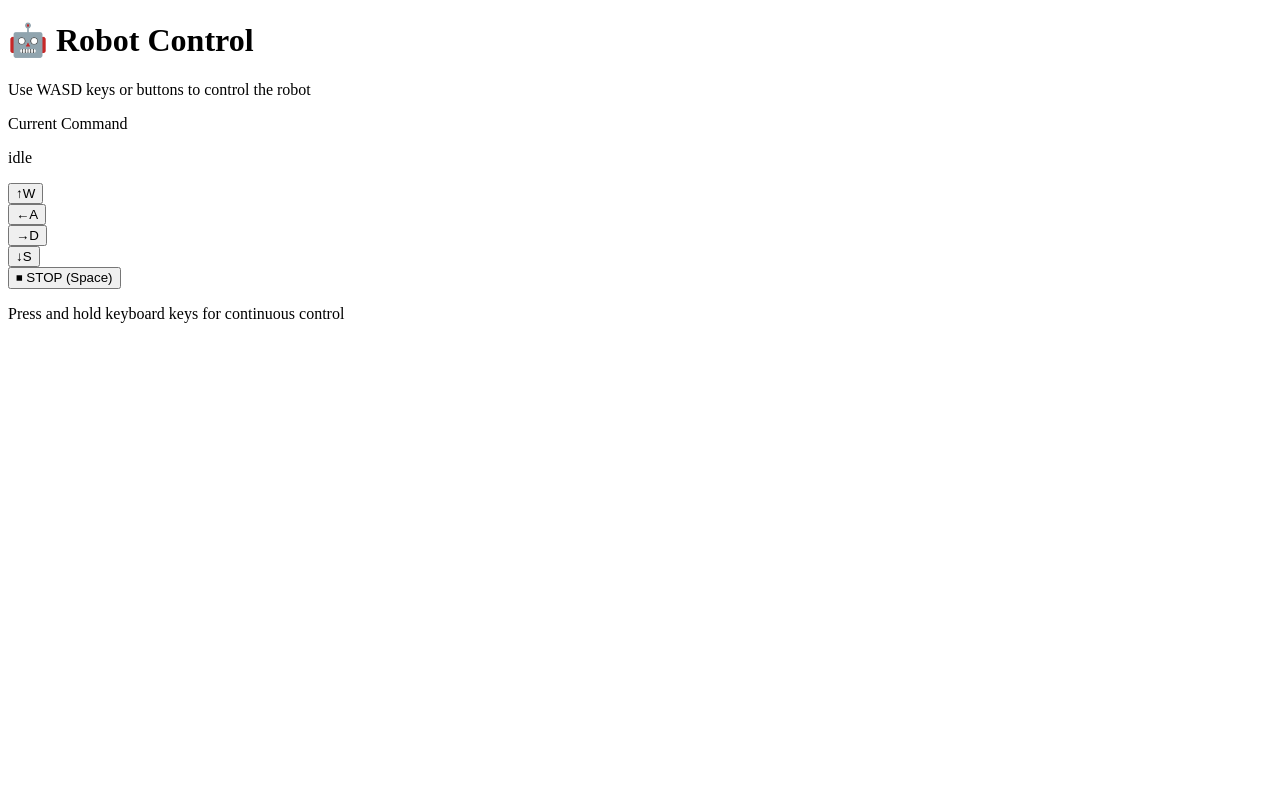
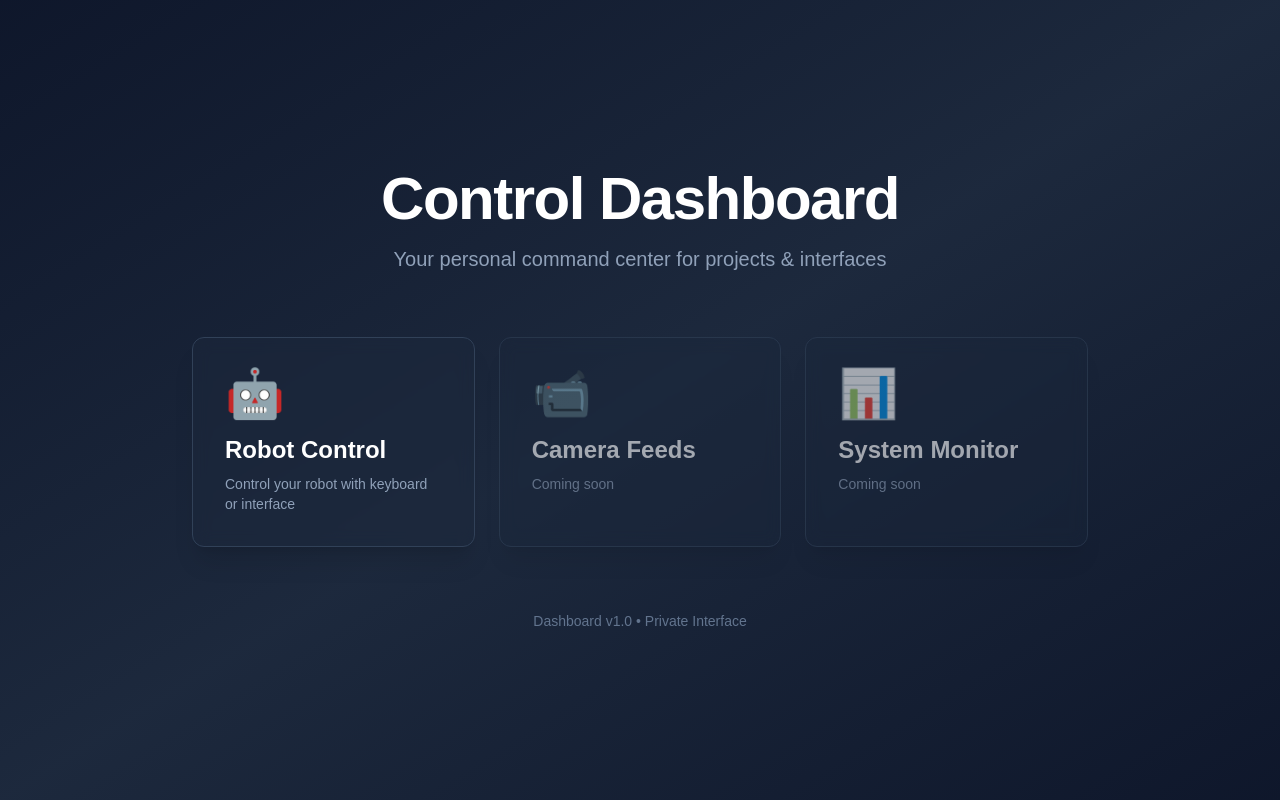
Before and after one commit to Dguminski12/dashboard, a Next.js app: page / in a window 1280 px wide. Built offline with nearby package versions, Linux system fonts and the light colour scheme.

Commit message:
added styling to robotsocket component

```diff
--- /dev/null
+++ b/src/app/layout.tsx
@@ -0,0 +1,18 @@
+import "./globals.css";
+
+export const metadata = {
+  title: "Robot Dashboard",
+  description: "Control system",
+};
+
+export default function RootLayout({
+  children,
+}: {
+  children: React.ReactNode;
+}) {
+  return (
+    <html lang="en">
+      <body>{children}</body>
+    </html>
+  );
+}
--- a/src/app/page.tsx
+++ b/src/app/page.tsx
@@ -1,157 +1,70 @@
-"use client";
+import Link from "next/link";
 
-import {useState, useEffect} from "react";
-
-export default function RobotPage() {
-
-  const [lastCommand, setLastCommand] = useState("");
-
-  useEffect(() => {
-    const keydownHandler = (event: KeyboardEvent) => {
-
-        if (event.repeat) return;
-      switch(event.key.toLowerCase()) {
-        case "w":
-            setLastCommand("forward");
-            break;
-        case "s":
-            setLastCommand("reverse");
-            break;
-        case "a":
-            setLastCommand("left");
-            break;
-        case "d":
-            setLastCommand("right");
-            break;
-        case " ":
-            setLastCommand("stop");
-            break;
-      };
-    };
-
-    window.addEventListener("keydown", keydownHandler);
-    return () => {
-      window.removeEventListener("keydown", keydownHandler);
-    };
-  }, []);
-
-  useEffect(() => {
-    const keyupHandler = (event: KeyboardEvent) => {
-        switch(event.key.toLowerCase()) {
-            case "w":
-                setLastCommand("stop");
-                break;
-            case "s":
-                setLastCommand("stop");
-                break;
-            case "a":
-                setLastCommand("stop");
-                break;
-            case "d":
-                setLastCommand("stop");
-                break;
-            case " ":
-                setLastCommand("stop");
-                break;
-        };
-    };
-
-    window.addEventListener("keyup", keyupHandler);
-    return () => {
-      window.removeEventListener("keyup", keyupHandler);
-    };
-  }, []);
-
+export default function HomePage() {
   return (
     <div className="min-h-screen bg-gradient-to-br from-slate-900 via-slate-800 to-slate-900 flex flex-col items-center justify-center p-8">
-      <div className="max-w-2xl w-full">
+      <div className="max-w-4xl w-full">
         {/* Header */}
-        <div className="text-center mb-12">
-          <h1 className="text-5xl font-bold text-white mb-3 tracking-tight">
-            🤖 Robot Control
+        <div className="text-center mb-16">
+          <h1 className="text-6xl font-bold text-white mb-4 tracking-tight">
+            Control Dashboard
           </h1>
-          <p className="text-slate-400 text-lg">
-            Use WASD keys or buttons to control the robot
+          <p className="text-slate-400 text-xl">
+            Your personal command center for projects & interfaces
           </p>
         </div>
 
-        {/* Command Display */}
-        <div className="bg-slate-800/50 backdrop-blur-sm border border-slate-700 rounded-xl p-6 mb-8 shadow-xl">
-          <div className="text-center">
-            <p className="text-slate-400 text-sm uppercase tracking-wide mb-2">
-              Current Command
-            </p>
-            <p className={`text-3xl font-bold transition-all duration-200 ${
-              lastCommand === "stop" || !lastCommand
-                ? "text-slate-500"
-                : "text-emerald-400"
-            }`}>
-              {lastCommand || "idle"}
+        {/* Dashboard Cards */}
+        <div className="grid grid-cols-1 md:grid-cols-2 lg:grid-cols-3 gap-6">
+
+          {/* Robot Control Card */}
+          <Link href="/robot">
+            <div className="group bg-slate-800/50 backdrop-blur-sm border border-slate-700 rounded-xl p-8 shadow-xl hover:border-emerald-500 hover:shadow-emerald-500/20 transition-all duration-300 cursor-pointer hover:scale-105">
+              <div className="text-5xl mb-4 group-hover:scale-110 transition-transform duration-300">
+                🤖
+              </div>
+              <h2 className="text-2xl font-bold text-white mb-2 group-hover:text-emerald-400 transition-colors duration-300">
+                Robot Control
+              </h2>
+              <p className="text-slate-400 text-sm">
+                Control your robot with keyboard or interface
+              </p>
+            </div>
+          </Link>
+
+          {/* Camera Feeds Card - Placeholder */}
+          <div className="bg-slate-800/50 backdrop-blur-sm border border-slate-700 rounded-xl p-8 shadow-xl opacity-60">
+            <div className="text-5xl mb-4">
+              📹
+            </div>
+            <h2 className="text-2xl font-bold text-white mb-2">
+              Camera Feeds
+            </h2>
+            <p className="text-slate-400 text-sm">
+              Coming soon
             </p>
           </div>
+
+          {/* System Monitor Card - Placeholder */}
+          <div className="bg-slate-800/50 backdrop-blur-sm border border-slate-700 rounded-xl p-8 shadow-xl opacity-60">
+            <div className="text-5xl mb-4">
+              📊
+            </div>
+            <h2 className="text-2xl font-bold text-white mb-2">
+              System Monitor
+            </h2>
+            <p className="text-slate-400 text-sm">
+              Coming soon
+            </p>
+          </div>
+
         </div>
 
-        {/* Control Panel */}
-        <div className="bg-slate-800/50 backdrop-blur-sm border border-slate-700 rounded-xl p-8 shadow-xl">
-          <div className="grid grid-cols-3 grid-rows-3 gap-4 max-w-sm mx-auto">
-            {/* Top Row - Forward */}
-            <div></div>
-            <button
-              onClick={() => setLastCommand("forward")}
-              className="w-full aspect-square bg-slate-700 hover:bg-emerald-600 text-white font-semibold rounded-lg transition-all duration-200 hover:shadow-lg hover:shadow-emerald-500/50 active:scale-95 flex flex-col items-center justify-center gap-1"
-            >
-              <span className="text-2xl">↑</span>
-              <span className="text-xs">W</span>
-            </button>
-            <div></div>
-
-            {/* Middle Row - Left, Center, Right */}
-            <button
-              onClick={() => setLastCommand("left")}
-              className="w-full aspect-square bg-slate-700 hover:bg-blue-600 text-white font-semibold rounded-lg transition-all duration-200 hover:shadow-lg hover:shadow-blue-500/50 active:scale-95 flex flex-col items-center justify-center gap-1"
-            >
-              <span className="text-2xl">←</span>
-              <span className="text-xs">A</span>
-            </button>
-
-            <div className="flex items-center justify-center">
-              <div className="w-12 h-12 rounded-full bg-slate-700/50 border-2 border-slate-600" />
-            </div>
-
-            <button
-              onClick={() => setLastCommand("right")}
-              className="w-full aspect-square bg-slate-700 hover:bg-blue-600 text-white font-semibold rounded-lg transition-all duration-200 hover:shadow-lg hover:shadow-blue-500/50 active:scale-95 flex flex-col items-center justify-center gap-1"
-            >
-              <span className="text-2xl">→</span>
-              <span className="text-xs">D</span>
-            </button>
-
-            {/* Bottom Row - Reverse */}
-            <div></div>
-            <button
-              onClick={() => setLastCommand("reverse")}
-              className="w-full aspect-square bg-slate-700 hover:bg-orange-600 text-white font-semibold rounded-lg transition-all duration-200 hover:shadow-lg hover:shadow-orange-500/50 active:scale-95 flex flex-col items-center justify-center gap-1"
-            >
-              <span className="text-2xl">↓</span>
-              <span className="text-xs">S</span>
-            </button>
-            <div></div>
-          </div>
-
-          {/* Stop Button */}
-          <div className="mt-6 flex justify-center">
-            <button
-              onClick={() => setLastCommand("stop")}
-              className="px-8 py-3 bg-red-600 hover:bg-red-700 text-white font-semibold rounded-lg transition-all duration-200 hover:shadow-lg hover:shadow-red-500/50 active:scale-95"
-            >
-              ⏹ STOP (Space)
-            </button>
-          </div>
-        </div>
-
-        {/* Instructions */}
-        <div className="mt-6 text-center text-slate-500 text-sm">
-          <p>Press and hold keyboard keys for continuous control</p>
+        {/* Footer */}
+        <div className="text-center mt-16">
+          <p className="text-slate-500 text-sm">
+            Dashboard v1.0 • Private Interface
+          </p>
         </div>
       </div>
     </div>
--- a/src/app/robot/components/RobotSocket.js
+++ b/src/app/robot/components/RobotSocket.js
@@ -44,22 +44,63 @@ export default function RobotSocket() {
   };
 
   return (
-    <div style={{ padding: "20px" }}>
-      <h2>Robot Connection</h2>
-      <p>Status: {status}</p>
+    <div className="bg-slate-800/50 backdrop-blur-sm border border-slate-700 rounded-xl p-6 shadow-xl">
+      {/* Header with Status */}
+      <div className="flex items-center justify-between mb-6">
+        <h2 className="text-2xl font-bold text-white">Robot Connection</h2>
+        <div className="flex items-center gap-2">
+          <div className={`w-3 h-3 rounded-full ${
+            status === "Connected" ? "bg-emerald-500 animate-pulse" : "bg-red-500"
+          }`} />
+          <span className={`text-sm font-semibold ${
+            status === "Connected" ? "text-emerald-400" : "text-red-400"
+          }`}>
+            {status}
+          </span>
+        </div>
+      </div>
 
+      {/* Message Input */}
+      <div className="mb-6">
+        <label className="block text-slate-400 text-sm mb-2">Send Command</label>
+        <div className="flex gap-2">
           <input
             value={message}
             onChange={(e) => setMessage(e.target.value)}
+            onKeyPress={(e) => e.key === "Enter" && sendMessage()}
             placeholder="Type command..."
+            className="flex-1 bg-slate-700 border border-slate-600 rounded-lg px-4 py-2 text-white placeholder-slate-500 focus:outline-none focus:border-emerald-500 focus:ring-1 focus:ring-emerald-500 transition-all"
           />
-      <button onClick={sendMessage}>Send</button>
+          <button
+            onClick={sendMessage}
+            disabled={status !== "Connected"}
+            className="px-6 py-2 bg-emerald-600 hover:bg-emerald-700 disabled:bg-slate-600 disabled:cursor-not-allowed text-white font-semibold rounded-lg transition-all duration-200 hover:shadow-lg hover:shadow-emerald-500/50 active:scale-95"
+          >
+            Send
+          </button>
+        </div>
+      </div>
 
-      <div style={{ marginTop: "20px" }}>
-        <h3>Logs:</h3>
+      {/* Logs */}
+      <div>
+        <h3 className="text-lg font-semibold text-white mb-3">Activity Logs</h3>
+        <div className="bg-slate-900/50 border border-slate-700 rounded-lg p-4 h-64 overflow-y-auto">
+          {logs.length === 0 ? (
+            <p className="text-slate-500 text-sm italic">No messages yet...</p>
+          ) : (
+            <div className="space-y-2">
               {logs.map((log, index) => (
-          <p key={index}>{log}</p>
+                <div
+                  key={index}
+                  className="text-sm text-slate-300 font-mono bg-slate-800/50 px-3 py-2 rounded border-l-2 border-emerald-500"
+                >
+                  <span className="text-slate-500 mr-2">[{new Date().toLocaleTimeString()}]</span>
+                  {log}
+                </div>
               ))}
+            </div>
+          )}
+        </div>
       </div>
     </div>
   );
```
Lines whose indentation alone changed are shown as unchanged.
